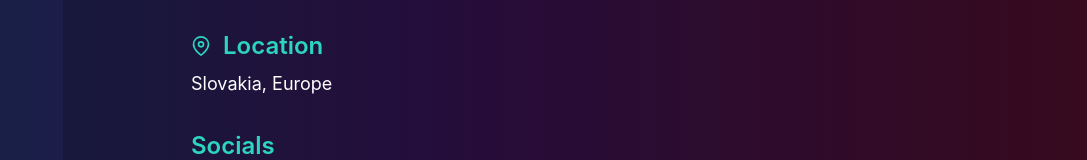
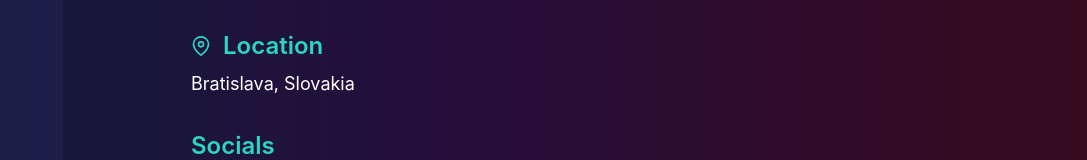
Before and after one commit to alexandrasky/alexandrasky.github.io, a React (Create React App) app: page / in a window 1280 px wide. Shown: the part 3846-4006 px from the top of the page, without its empty margins (193-1280 px from the left). Built offline with nearby package versions, Linux system fonts and the light colour scheme.

Commit message:
update contact info

```diff
--- a/src/components/Contact.tsx
+++ b/src/components/Contact.tsx
@@ -16,7 +16,7 @@ const Contact: React.FC = () => {
             <h3 className="text-2xl font-semibold flex items-center gap-3 text-teal-400">
             {FiMapPin({ className: "w-5 h-5" })} Location
             </h3>
-            <p className="mt-2 text-lg">Slovakia, Europe</p>
+            <p className="mt-2 text-lg">Bratislava, Slovakia</p>
           </div>
 
           {/* Socials Section */}
```
